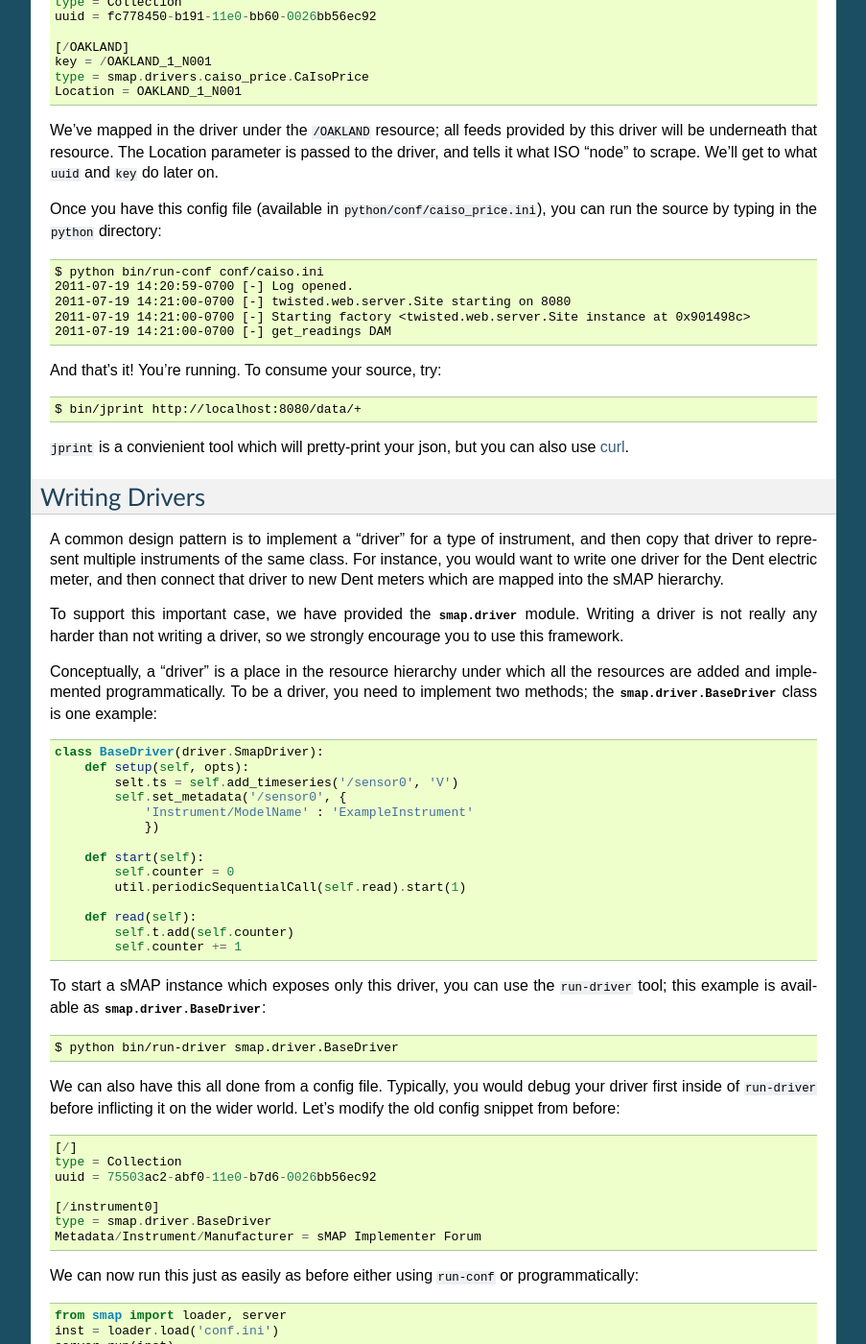
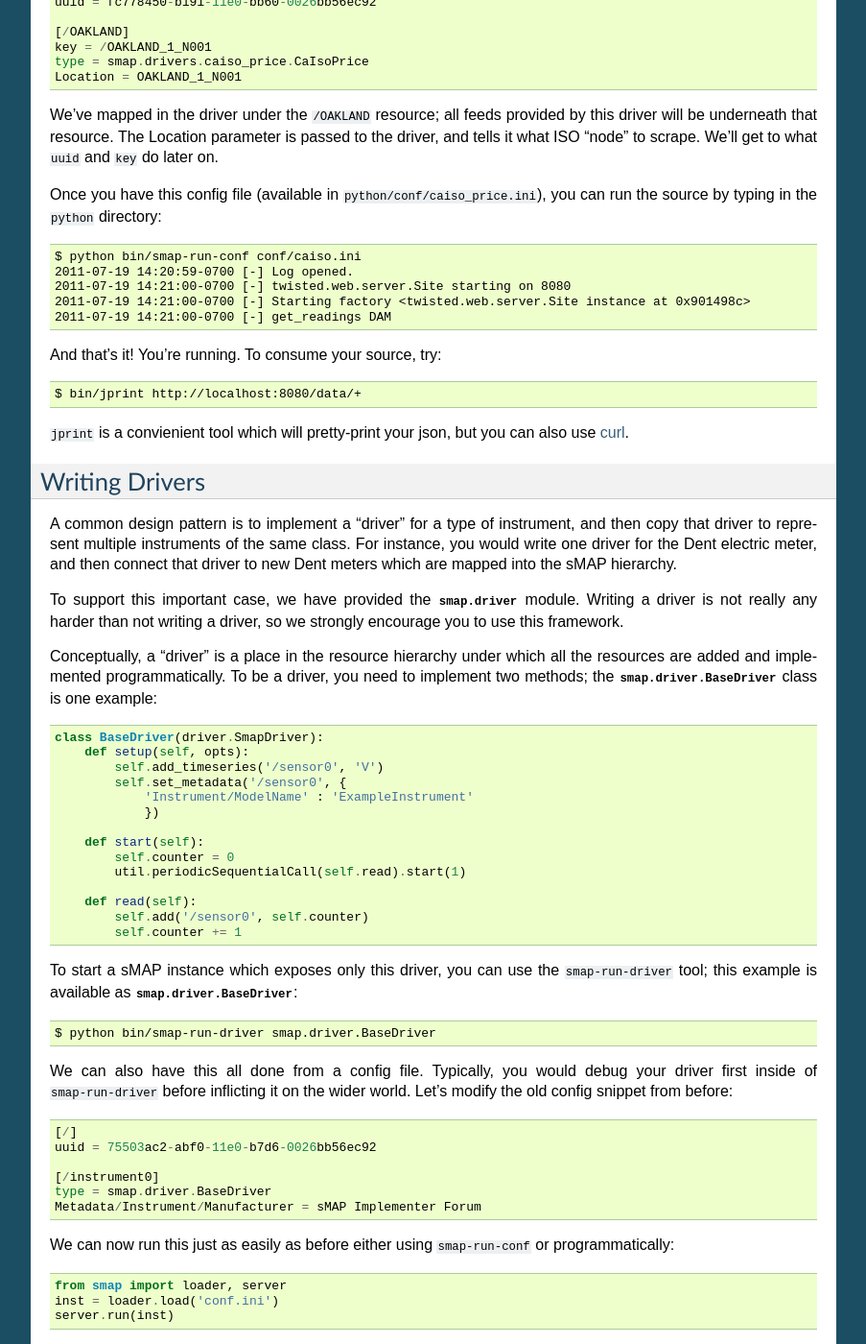
Before and after one commit to SoftwareDefinedBuildings/smap, a Sphinx documentation site: the page built from python/doc/tutorial.rst, in a window 1280 px wide and 1400 px high, scrolled down 553 px. Shown: the whole window at 96% size, without its empty margins (198-1101 px from the left). Built offline with Sphinx 7.4.7, drawn with Linux system fonts in a browser that asks for light colours; formulas are drawn with MathJax 3; some of the changed text lies outside the part shown.

Commit message:
update tutorial to reflect new names
git-svn-id: http://smap-data.googlecode.com/svn/branches/v2@41 511b6515-856b-012f-224d-303ca1f27614

```diff
--- a/python/doc/tutorial.rst
+++ b/python/doc/tutorial.rst
@@ -31,7 +31,6 @@ configuration file which tells the sMAP runtime about the source you
 want to create.  An example which uses this driver is::
 
  [/]
- type = Collection
  uuid = fc778450-b191-11e0-bb60-0026bb56ec92
 
  [/OAKLAND]
@@ -48,7 +47,7 @@ Once you have this config file (available in
 ``python/conf/caiso_price.ini``), you can run the source by typing in
 the ``python`` directory::
 
- $ python bin/run-conf conf/caiso.ini
+ $ python bin/smap-run-conf conf/caiso.ini
  2011-07-19 14:20:59-0700 [-] Log opened.
  2011-07-19 14:21:00-0700 [-] twisted.web.server.Site starting on 8080
  2011-07-19 14:21:00-0700 [-] Starting factory <twisted.web.server.Site instance at 0x901498c>
@@ -66,7 +65,7 @@ Writing Drivers
 
 A common design pattern is to implement a "driver" for a type of
 instrument, and then copy that driver to represent multiple
-instruments of the same class.  For instance, you would want to write
+instruments of the same class.  For instance, you would write
 one driver for the Dent electric meter, and then connect that driver
 to new Dent meters which are mapped into the sMAP hierarchy.
 
@@ -83,7 +82,7 @@ example::
 
   class BaseDriver(driver.SmapDriver):
       def setup(self, opts):
-          selt.ts = self.add_timeseries('/sensor0', 'V')
+          self.add_timeseries('/sensor0', 'V')
           self.set_metadata('/sensor0', {
               'Instrument/ModelName' : 'ExampleInstrument'
               })
@@ -93,29 +92,28 @@ example::
           util.periodicSequentialCall(self.read).start(1)
 
       def read(self):
-          self.t.add(self.counter)
+          self.add('/sensor0', self.counter)
           self.counter += 1
 
 To start a sMAP instance which exposes only this driver, you can use
-the ``run-driver`` tool; this example is available as
+the ``smap-run-driver`` tool; this example is available as
 :py:class:`smap.driver.BaseDriver`::
 
- $ python bin/run-driver smap.driver.BaseDriver
+ $ python bin/smap-run-driver smap.driver.BaseDriver
 
 We can also have this all done from a config file.  Typically, you
-would debug your driver first inside of ``run-driver`` before
+would debug your driver first inside of ``smap-run-driver`` before
 inflicting it on the wider world.  Let's modify the old config
 snippet from before::
 
   [/]
-  type = Collection
   uuid = 75503ac2-abf0-11e0-b7d6-0026bb56ec92
 
   [/instrument0]
   type = smap.driver.BaseDriver
   Metadata/Instrument/Manufacturer = sMAP Implementer Forum
 
-We can now run this just as easily as before either using ``run-conf``
+We can now run this just as easily as before either using ``smap-run-conf``
 or programmatically::
 
   from smap import loader, server
```
Also changed, not shown: other parts of python/doc/tutorial.rst (+2 -1 lines).
